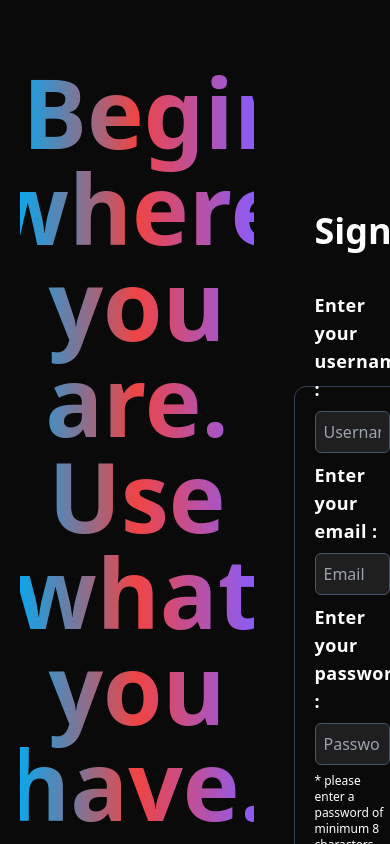
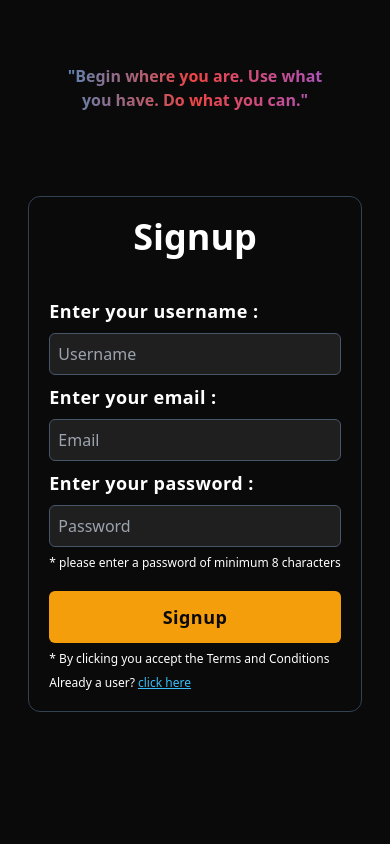
Before and after one commit to sanemishinazugawa11/SimpleTodo, a React (Vite) app in the folder Application/Client/: page /signup in a window 390 px wide. Shown: the top 844 px of the page. Built offline with nearby package versions, Linux system fonts and the light colour scheme; a web font is replaced by a local one.

Commit message:
made some components responsive

```diff
--- a/Application/Client/src/Pages/Signin.tsx
+++ b/Application/Client/src/Pages/Signin.tsx
@@ -70,31 +70,31 @@ function Signin() {
 
 
     return (
-        <div className='w-screen min-h-screen overflow-hidden bg-neutral-950 flex gap-5 justify-between'>
+        <div className='w-screen min-h-screen overflow-hidden bg-neutral-950 sm:flex sm:gap-5 sm:justify-between'>
             <ToastContainer />
-            <div className='w-[60vw] flex flex-col items-center justify-center bg-gradient-to-r from-sky-500 via-red-500 to-violet-500 bg-clip-text   p-16'>
-                <h1 className='text-8xl text-transparent font-switzer font-semibold text-end'>"Every day is a fresh start. Make today count."</h1>
+            <div className='sm:w-[60vw] flex flex-col items-center justify-center bg-gradient-to-r from-sky-500 via-red-500 to-violet-500 bg-clip-text p-16'>
+                <h1 className='text-4xl sm:text-8xl text-transparent font-switzer font-semibold text-end'>
+                    "Every day is a fresh start. Make today count."
+                </h1>
             </div>
-            <div className='  w-[40vw] text-white flex flex-col items-center justify-center'>
-
-
-                <div className='bg-neutral-950/60 w-3/4 h-[60vh] rounded-xl border-[0.8px] border-slate-700 p-5 flex flex-col justify-center m-5 gap-2 '>
+            <div className='sm:w-[40vw] text-white flex flex-col items-center justify-center'>
+                <div className='bg-neutral-950/60 sm:w-3/4 sm:h-[60vh] rounded-xl border-[0.8px] border-slate-700 p-5 flex flex-col justify-center m-5 gap-2'>
                     <h1 className='text-5xl mb-8 font-switzer font-semibold text-center'>Sign in</h1>
-
                     <h1 className='font-switzer text-lg font-semibold tracking-wide'>Enter your username :</h1>
-                    <input onChange={handleUsername} type='text' placeholder='Username' className='w-full p-2 rounded-md border-[0.8px] border-slate-600 bg-neutral-600/30 font-switzer ' />
+                    <input onChange={handleUsername} type='text' placeholder='Username' className='w-full p-2 rounded-md border-[0.8px] border-slate-600 bg-neutral-600/30 font-switzer' />
                     <h1 className='font-switzer text-lg font-semibold tracking-wide'>Enter your password :</h1>
-                    <input onChange={handlePassword} type='password' placeholder='Password' className='w-full p-2 rounded-md border-[0.8px] border-slate-600 bg-neutral-600/30 font-switzer ' />
-                    <h3 className='font-switzer text-xs '>* please enter a password of minimum 8 characters</h3>
-                    <button onClick={submitDetails} className='w-full bg-amber-500 text-neutral-950 hover:bg-amber-400 hover:transition hover:duration-300 hover:ease-in-out mt-3 py-3 rounded-md font-switzer font-semibold text-lg tracking-wide '>Login</button>
-                    <h3 className='font-switzer text-xs '>* By clicking you accept the Terms and Conditions </h3>
-                    <h3 onClick={()=> navigate('/signup')} className='font-switzer text-xs  '>New user? <span className='text-sky-400 hover:cursor-pointer underline text-xs font-switzer'>click here</span> </h3>
-                 </div>
+                    <input onChange={handlePassword} type='password' placeholder='Password' className='w-full p-2 rounded-md border-[0.8px] border-slate-600 bg-neutral-600/30 font-switzer' />
+                    <h3 className='font-switzer text-xs'>* please enter a password of minimum 8 characters</h3>
+                    <button onClick={submitDetails} className='w-full bg-amber-500 text-neutral-950 hover:bg-amber-400 hover:transition hover:duration-300 hover:ease-in-out mt-3 py-3 rounded-md font-switzer font-semibold text-lg tracking-wide'>Login</button>
+                    <h3 className='font-switzer text-xs'>* By clicking you accept the Terms and Conditions</h3>
+                    <h3 onClick={() => navigate('/signup')} className='font-switzer text-xs'>New user? <span className='text-sky-400 hover:cursor-pointer underline text-xs font-switzer'>click here</span></h3>
+                </div>
                 <div>
-                    <div className='h-[0.8px] bg-gradient-to-r from-slate-950 via-slate-600 to-stone-950 w-[60vw] rounded-full'></div>
+                    <div className='h-[0.8px] bg-gradient-to-r from-slate-950 via-slate-600 to-stone-950 sm:w-[60vw] rounded-full'></div>
                 </div>
             </div>
         </div>
+
     )
 }
 
--- a/Application/Client/src/Pages/Signup.tsx
+++ b/Application/Client/src/Pages/Signup.tsx
@@ -76,35 +76,33 @@ function Signup() {
 
 
     return (
-        <div className='w-screen min-h-screen overflow-hidden bg-neutral-950 flex gap-5 justify-between'>
+        <div className='w-screen min-h-screen overflow-hidden bg-neutral-950 sm:flex sm:gap-5 sm:justify-between'>
             <ToastContainer />
-            <div className='w-[60vw] flex flex-col items-center justify-center bg-gradient-to-r from-sky-500 via-red-500 to-violet-500 bg-clip-text   p-16'>
-                <h1 className='text-8xl text-transparent font-switzer font-semibold text-center'>"Begin where you are. Use what you have. Do what you can."</h1>
+            <div className='sm:w-[60vw] flex flex-col items-center justify-center bg-gradient-to-r from-sky-500 via-red-500 to-violet-500 bg-clip-text p-16'>
+                <h1 className='text-4   xl sm:text-8xl text-transparent font-switzer font-semibold text-center'>
+                    "Begin where you are. Use what you have. Do what you can."
+                </h1>
             </div>
-            <div className='  w-[40vw] text-white flex flex-col items-center justify-center'>
-
-
-                <div className='bg-neutral-950/60 w-3/4 h-[60vh] rounded-xl border-[0.8px] border-slate-700 p-5 flex flex-col justify-center m-5 gap-2 '>
-                <h1 className='text-4xl mb-8 font-switzer font-semibold text-center'>Signup</h1>
+            <div className='sm:w-[40vw] text-white flex flex-col items-center justify-center'>
+                <div className='bg-neutral-950/60 sm:w-3/4 sm:h-[60vh] rounded-xl border-[0.8px] border-slate-700 p-5 flex flex-col justify-center m-5 gap-2'>
+                    <h1 className='text-4xl mb-8 font-switzer font-semibold text-center'>Signup</h1>
                     <h1 className='font-switzer text-lg font-semibold tracking-wide'>Enter your username :</h1>
-                    <input onChange={handleUsername} type='text' placeholder='Username' className='w-full p-2 rounded-md border-[0.8px] border-slate-600 bg-neutral-600/30 font-switzer ' />
+                    <input onChange={handleUsername} type='text' placeholder='Username' className='w-full p-2 rounded-md border-[0.8px] border-slate-600 bg-neutral-600/30 font-switzer' />
                     <h1 className='font-switzer text-lg font-semibold tracking-wide'>Enter your email :</h1>
-                    <input onChange={handleEmail} type='email' placeholder='Email' className='w-full p-2 rounded-md border-[0.8px] border-slate-600 bg-neutral-600/30 font-switzer ' />
+                    <input onChange={handleEmail} type='email' placeholder='Email' className='w-full p-2 rounded-md border-[0.8px] border-slate-600 bg-neutral-600/30 font-switzer' />
                     <h1 className='font-switzer text-lg font-semibold tracking-wide'>Enter your password :</h1>
-                    <input onChange={handlePassword} type='password' placeholder='Password' className='w-full p-2 rounded-md border-[0.8px] border-slate-600 bg-neutral-600/30 font-switzer ' />
-
-                    <h3 className='font-switzer text-xs '>* please enter a password of minimum 8 characters</h3>
-
-                    <button onClick={submitDetails} className='w-full bg-amber-500 text-neutral-950 hover:bg-amber-400 hover:transition hover:duration-300 hover:ease-in-out mt-3 py-3 rounded-md font-switzer font-semibold text-lg tracking-wide '>Signup</button>
-                    <h3 className='font-switzer text-xs '>* By clicking you accept the Terms and Conditions </h3>
-                    <h3 onClick={()=> navigate('/signin')} className='font-switzer text-xs  '>Already a user? <span className='text-sky-400 underline hover:cursor-pointer text-xs font-switzer'>click here</span> </h3>
-
+                    <input onChange={handlePassword} type='password' placeholder='Password' className='w-full p-2 rounded-md border-[0.8px] border-slate-600 bg-neutral-600/30 font-switzer' />
+                    <h3 className='font-switzer text-xs'>* please enter a password of minimum 8 characters</h3>
+                    <button onClick={submitDetails} className='w-full bg-amber-500 text-neutral-950 hover:bg-amber-400 hover:transition hover:duration-300 hover:ease-in-out mt-3 py-3 rounded-md font-switzer font-semibold text-lg tracking-wide'>Signup</button>
+                    <h3 className='font-switzer text-xs'>* By clicking you accept the Terms and Conditions</h3>
+                    <h3 onClick={() => navigate('/signin')} className='font-switzer text-xs'>Already a user? <span className='text-sky-400 underline hover:cursor-pointer text-xs font-switzer'>click here</span></h3>
                 </div>
                 <div>
-                    <div className='h-[0.8px] bg-gradient-to-r from-slate-950 via-slate-600 to-stone-950 w-[60vw] rounded-full'></div>
+                    <div className='h-[0.8px] bg-gradient-to-r from-slate-950 via-slate-600 to-stone-950 sm:w-[60vw] rounded-full'></div>
                 </div>
             </div>
         </div>
+
 
     )
 }
```
